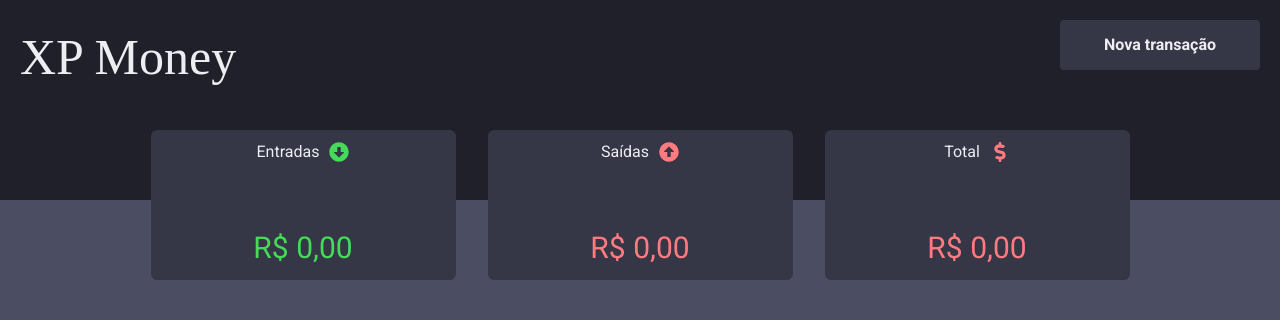
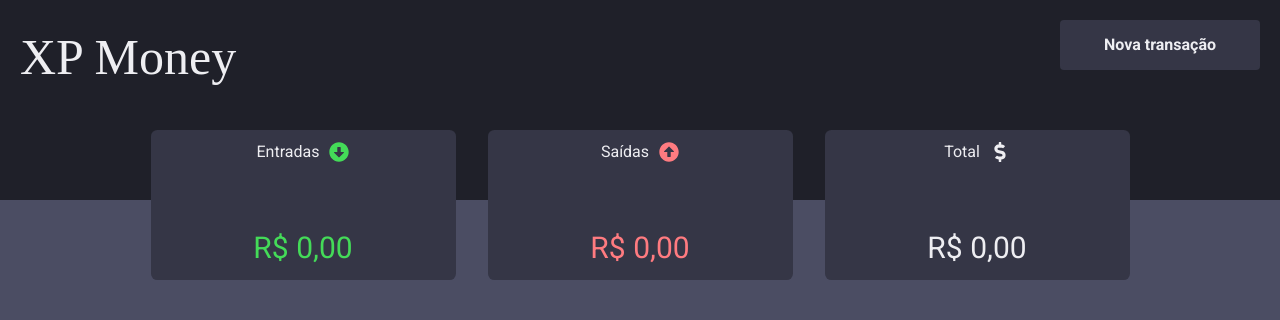
Before and after one commit to DynamusDev/xp_money, a Next.js app: page / in a window 1280 px wide. Shown: the top 320 px of the page. Built offline with nearby package versions, Linux system fonts and the light colour scheme; no server answers; a web font is replaced by a local one.

Commit message:
NXP-308 melhoria pontual

```diff
--- a/src/components/Sumary.tsx
+++ b/src/components/Sumary.tsx
@@ -95,23 +95,9 @@ export function Sumary() {
       >
         <Flex gridGap={"10px"} align={"center"} justify={"center"}>
           <Text>Total</Text>
-          <FaDollarSign
-            size={"20px"}
-            color={
-              Number(summary.deposits) > Number(summary.withdraws)
-                ? "#44DB58"
-                : "#FF7B80"
-            }
-          />
+          <FaDollarSign size={"20px"} />
         </Flex>
-        <Text
-          fontSize={"30px"}
-          color={
-            Number(summary.deposits) > Number(summary.withdraws)
-              ? "green"
-              : "red"
-          }
-        >
+        <Text fontSize={"30px"}>
           {new Intl.NumberFormat("pt-BR", {
             style: "currency",
             currency: "BRL",
```
